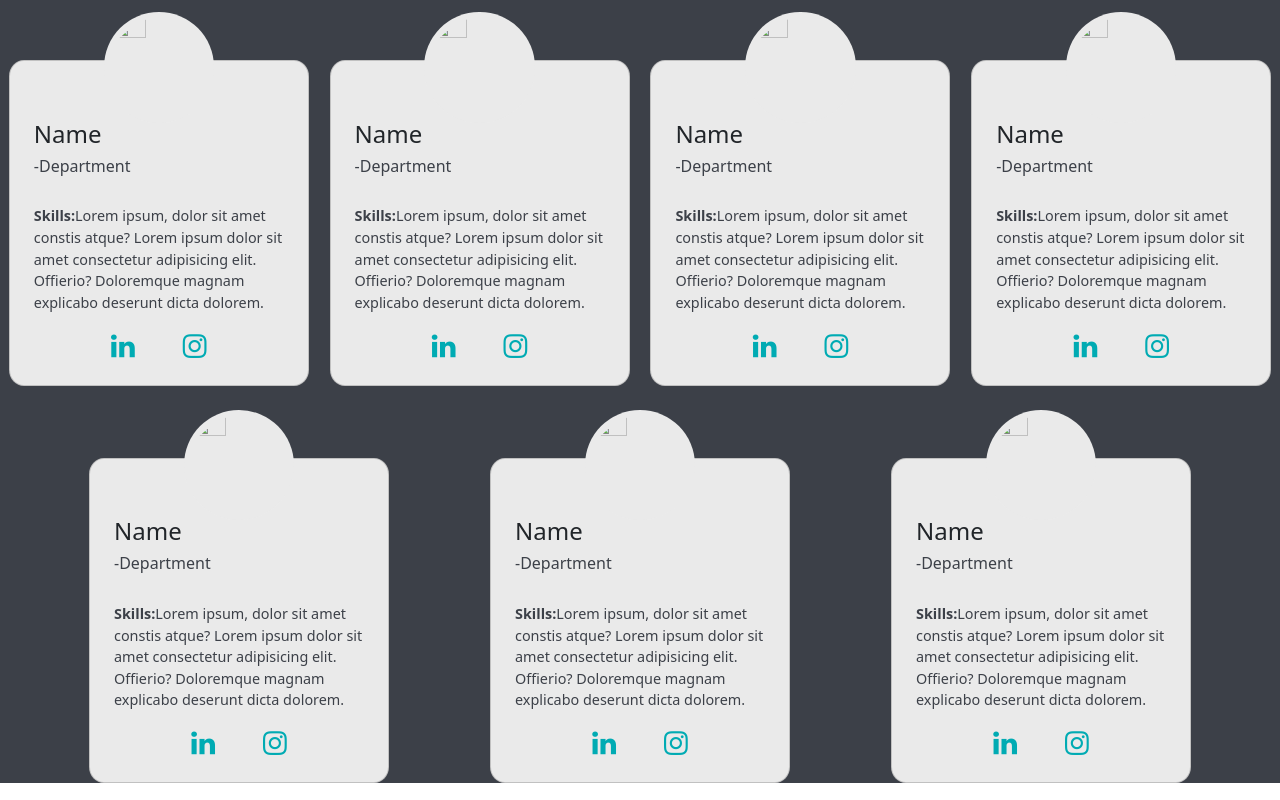
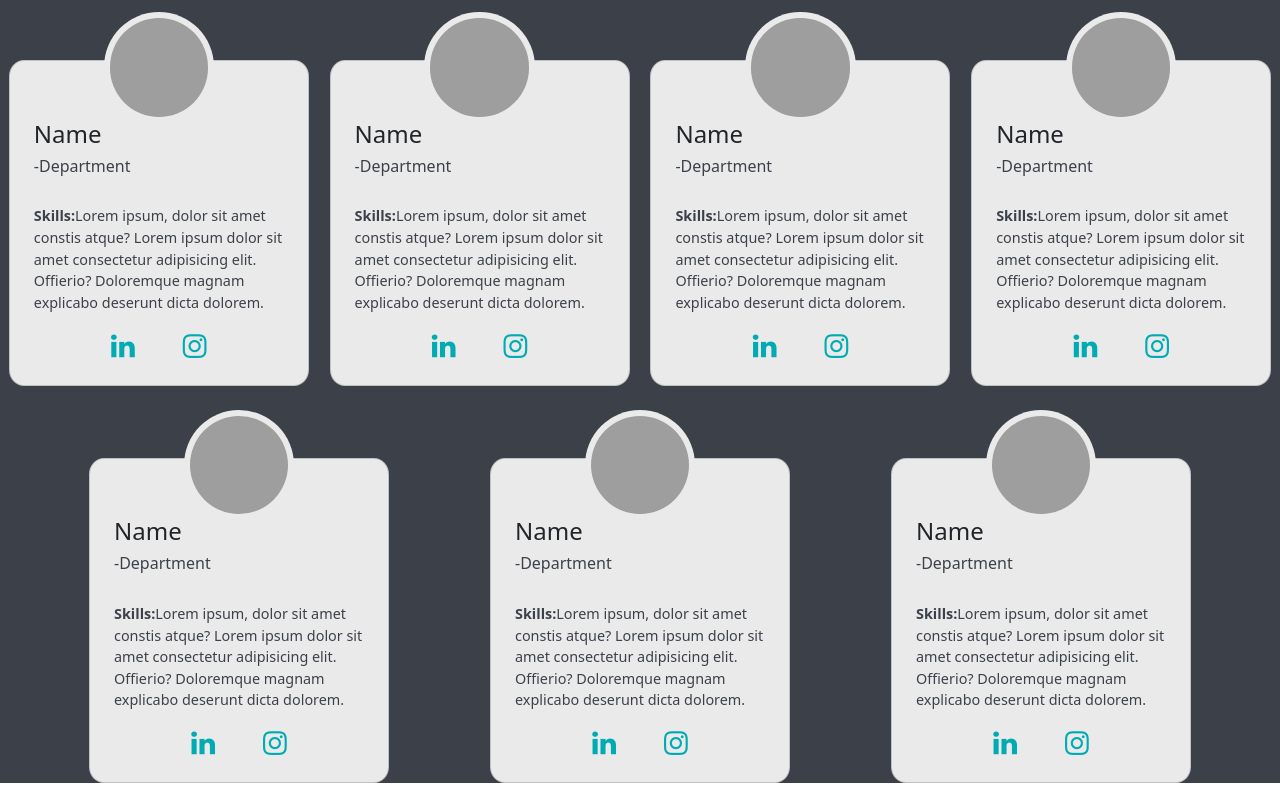
Before and after one commit to SharanyaBhat14/CardComponent, a plain HTML site: page index.html in a window 1280 px wide. Drawn offline with nearby package versions, Linux system fonts and the light colour scheme; the site is published under a folder, as on GitHub Pages, so addresses that start at the root find nothing.

Commit message:
Changed image path

```diff
--- a/index.html
+++ b/index.html
@@ -70,7 +70,7 @@
 
         <div class="card">
             <div class="cardHead">
-                <img src="/images/img1.jpg">
+                <img src="images/img1.jpg">
             </div>
             <div class="cardBody">
                 <h4><br>Name</h4>
@@ -85,7 +85,7 @@
 
         <div class="card">
             <div class="cardHead">
-                <img src="/images/img1.jpg">
+                <img src="images/img1.jpg">
             </div>
             <div class="cardBody">
                 <h4><br>Name</h4>
@@ -100,7 +100,7 @@
 
         <div class="card">
             <div class="cardHead">
-                <img src="/images/img1.jpg">
+                <img src="images/img1.jpg">
             </div>
             <div class="cardBody">
                 <h4><br>Name</h4>
@@ -115,7 +115,7 @@
 
         <div class="card">
             <div class="cardHead">
-                <img src="/images/img1.jpg">
+                <img src="images/img1.jpg">
             </div>
             <div class="cardBody">
                 <h4><br>Name</h4>
@@ -130,7 +130,7 @@
 
         <div class="card">
             <div class="cardHead">
-                <img src="/images/img1.jpg">
+                <img src="images/img1.jpg">
             </div>
             <div class="cardBody">
                 <h4><br>Name</h4>
@@ -145,7 +145,7 @@
 
         <div class="card">
             <div class="cardHead">
-                <img src="/images/img1.jpg">
+                <img src="images/img1.jpg">
             </div>
             <div class="cardBody">
                 <h4><br>Name</h4>
@@ -160,7 +160,7 @@
 
         <div class="card">
             <div class="cardHead">
-                <img src="/images/img1.jpg">
+                <img src="images/img1.jpg">
             </div>
             <div class="cardBody">
                 <h4><br>Name</h4>
```
